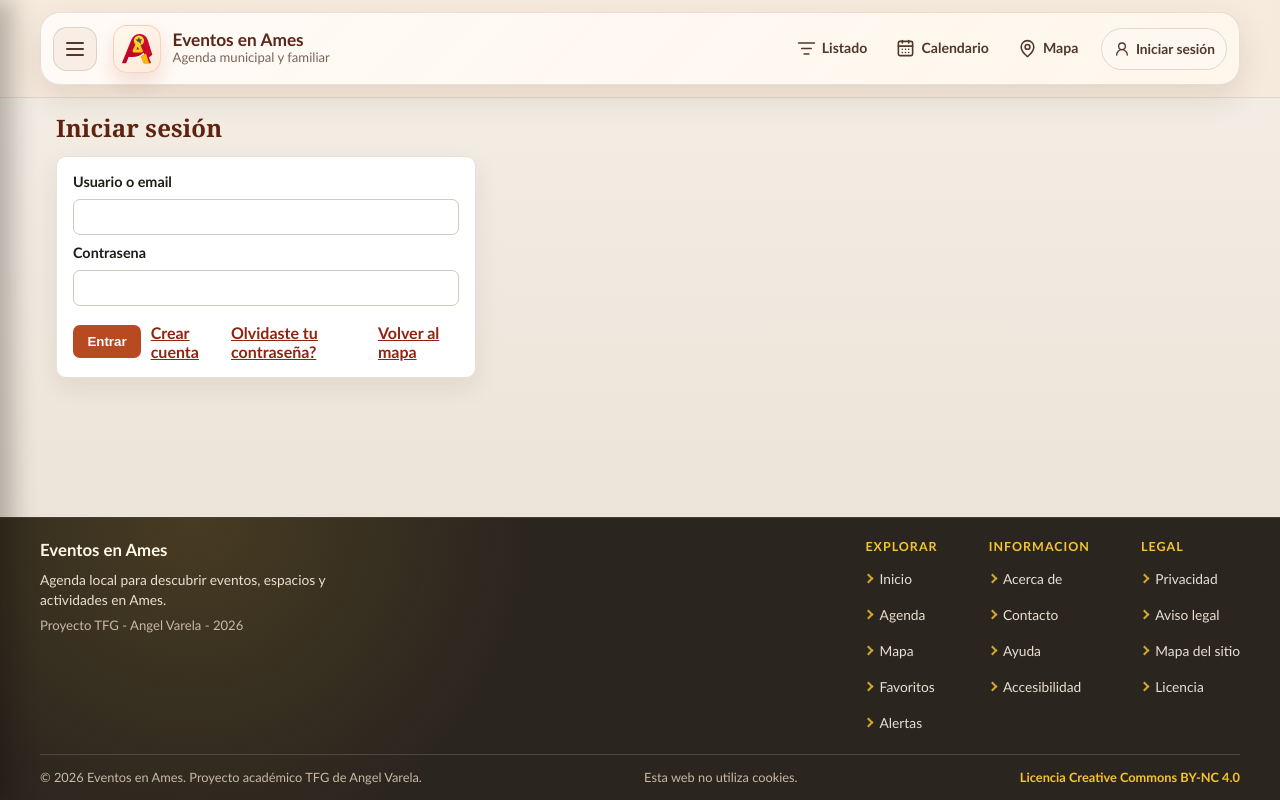
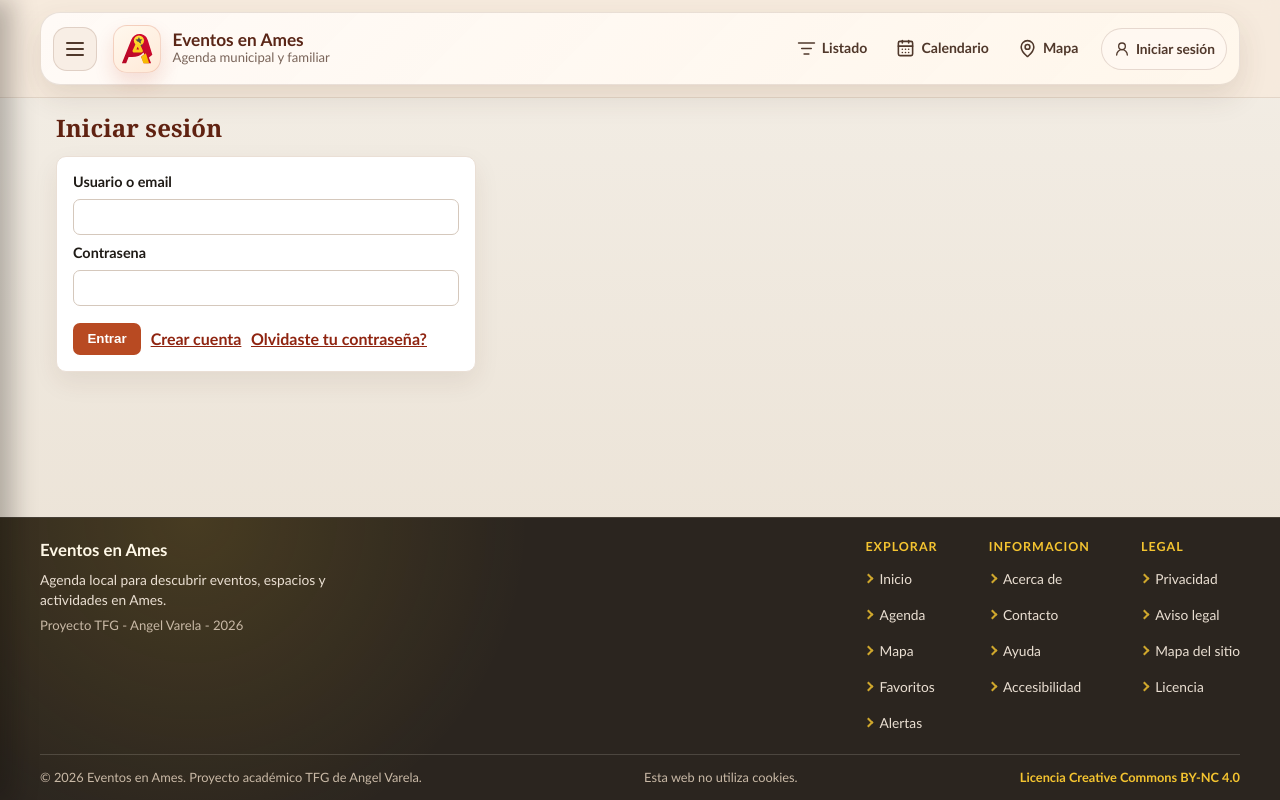
Before and after one commit to xelovarela/tfg-ames-events, a React (Create React App) app in the folder frontend/: page /login in a window 1280 px wide. Built offline with nearby package versions, Linux system fonts and the light colour scheme; no server answers.

Commit message:
Remove map return link from login

```diff
--- a/frontend/src/pages/LoginPage.js
+++ b/frontend/src/pages/LoginPage.js
@@ -151,9 +151,6 @@ function LoginPage({ onLogin }) {
             <Link to="/forgot-password" className="login-link">
               Olvidaste tu contraseña?
             </Link>
-            <Link to="/map" className="login-link">
-              Volver al mapa
-            </Link>
           </div>
         </form>
 
```
